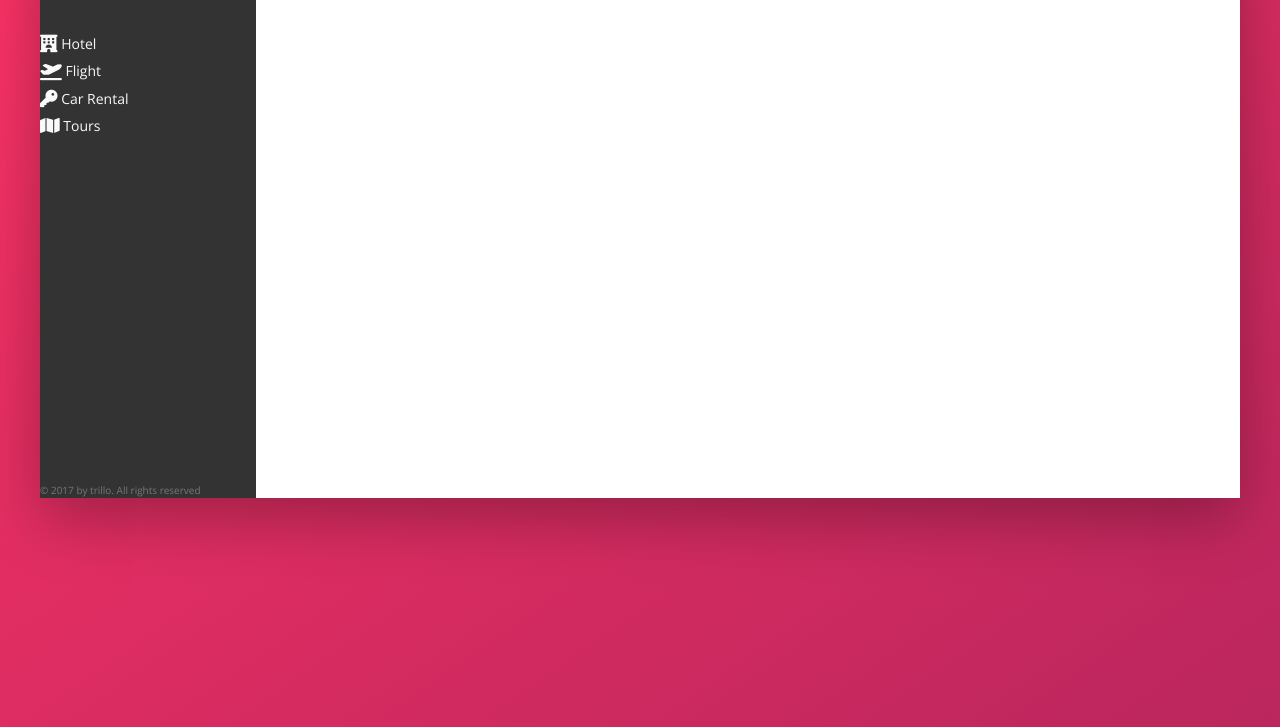
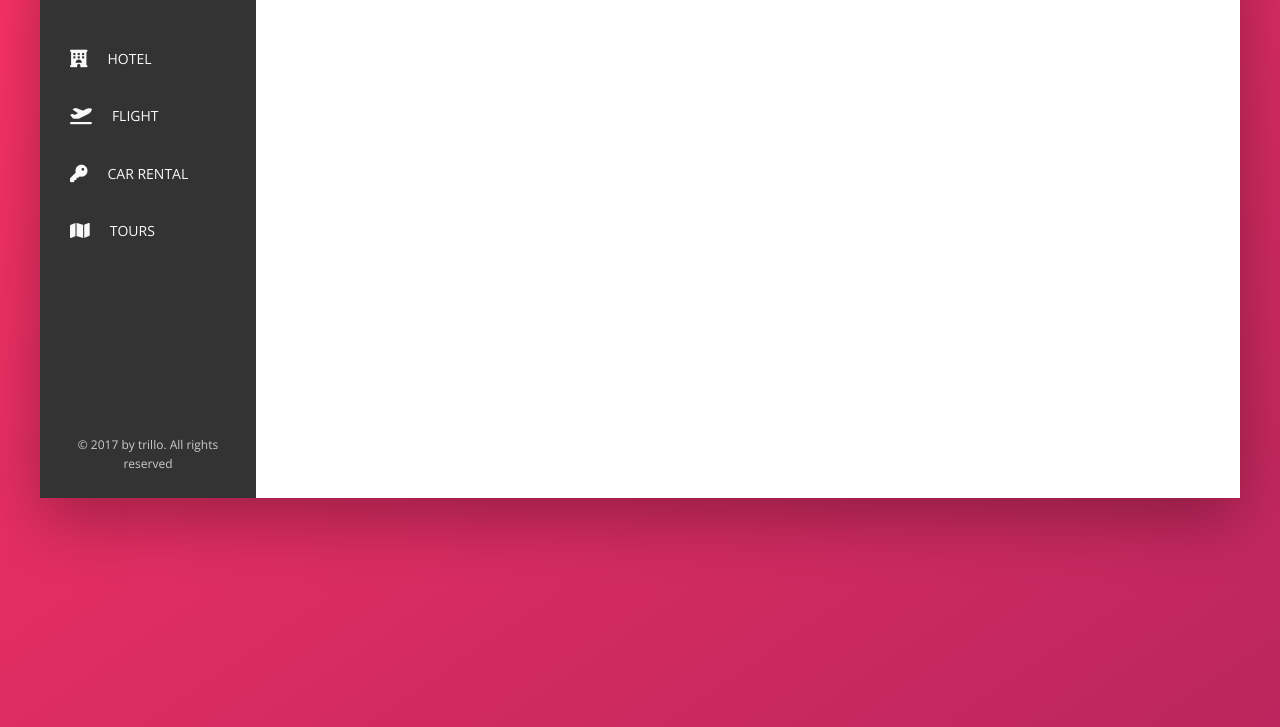
Before and after one commit to MariamZead/Trillo-Mariam-Zead, a website: page index.html in a window 1280 px wide. Shown: the part 153-880 px from the top of the page. Drawn offline with nearby package versions, Linux system fonts and the light colour scheme.

Commit message:
Finishing Side Bar Styling

```diff
--- a/index.html
+++ b/index.html
@@ -58,35 +58,35 @@
                 <ul class="side-nav">
 
                     <li class="side-nav__item">
-                        <a href="#" class="side-nav__link">
-                            <i class="fa-solid fa-hotel fa-lg"></i>
+                        <a href="#" class="side-nav__link side-nav__item--active">
+                            <i class="fa-solid fa-hotel fa-lg side-nav__icon"></i>
                             <span>Hotel</span>
                         </a>
                     </li>
 
                     <li class="side-nav__item">
                         <a href="#" class="side-nav__link">
-                            <i class="fa-solid fa-plane-departure fa-lg"></i>
+                            <i class="fa-solid fa-plane-departure fa-lg side-nav__icon"></i>
                             <span>Flight</span>
                         </a>
                     </li>
 
                     <li class="side-nav__item">
                         <a href="#" class="side-nav__link">
-                            <i class="fa-solid fa-key fa-lg"></i>
+                            <i class="fa-solid fa-key fa-lg side-nav__icon"></i>
                                 <span>Car Rental</span>
                         </a>
                     </li>
 
                     <li class="side-nav__item">
                         <a href="#" class="side-nav__link">
-                            <i class="fa-solid fa-map fa-lg"></i>
+                            <i class="fa-solid fa-map fa-lg side-nav__icon"></i>
                                 <span>Tours</span>
                         </a>
                     </li>
 
                 </ul>
-                <p class="side-bar__copyright">&#169; 2017 by trillo. All rights reserved</p>
+                <p class="copyright">&#169; 2017 by trillo. All rights reserved</p>
 
             </aside>
         </div>
--- a/sass/main.scss
+++ b/sass/main.scss
@@ -4,4 +4,5 @@
 @import "header-components/logo";
 @import "header-components/search";
 @import "header-components/user-nav";
+@import "side-bar/copyright";
 @import "side-bar/nav";
--- /dev/null
+++ b/sass/side-bar/_copyright.scss
@@ -0,0 +1,6 @@
+.copyright {
+  color: $color-grey-light-4;
+  padding: 2.5rem;
+  text-align: center;
+  font-size: 1.2rem;
+}
--- a/sass/side-bar/_nav.scss
+++ b/sass/side-bar/_nav.scss
@@ -2,18 +2,49 @@
   font-size: 1.4rem;
   list-style: none;
   margin-top: 3.5rem;
+  color: $color-grey-light-4;
 
   &__item {
+    position: relative; // to control the position (before , after)
 
-    position: relative;
-    &:not(:last-child){
-      margin-bottom: .5rem;
+    &:not(:last-child) {
+      margin-bottom: 0.5rem;
     }
   }
 
-  &__link {
-    text-decoration: none;
-    color: $color-grey-light-1;
+  &__item::before {
+    content: "";
+    position: absolute;
+    background-color: $color-primary; // the left line
+    top: 0;
+    left: 0;
+    height: 100%;
+    width: 3px;
+    transform: scaleY(0); // = to opacity 0 (starting from the center)
+
+    // the width will wait .2s to begin and contiune for .4s
+    transition: transform .2s ,width .4s cubic-bezier(1,0,0,1) .2s;
+    }
+
+  &__item:hover::before,
+  &__item--active::before {
+    transform: scaleY(1);
+    width: 100%;
   }
 
+  &__link:link,
+  &__link:visited {
+    color: $color-grey-light-1;
+    text-decoration: none;
+    padding: 1.5rem 3rem;
+    text-transform: uppercase;
+    position: relative; // to be on the top of everything
+    display: flex;
+    align-items: center;
+    z-index: 10;
+  }
+
+  &__icon {
+    margin-right: 2rem;
+  }
 }
```
Also changed, not shown: css/style.css.
